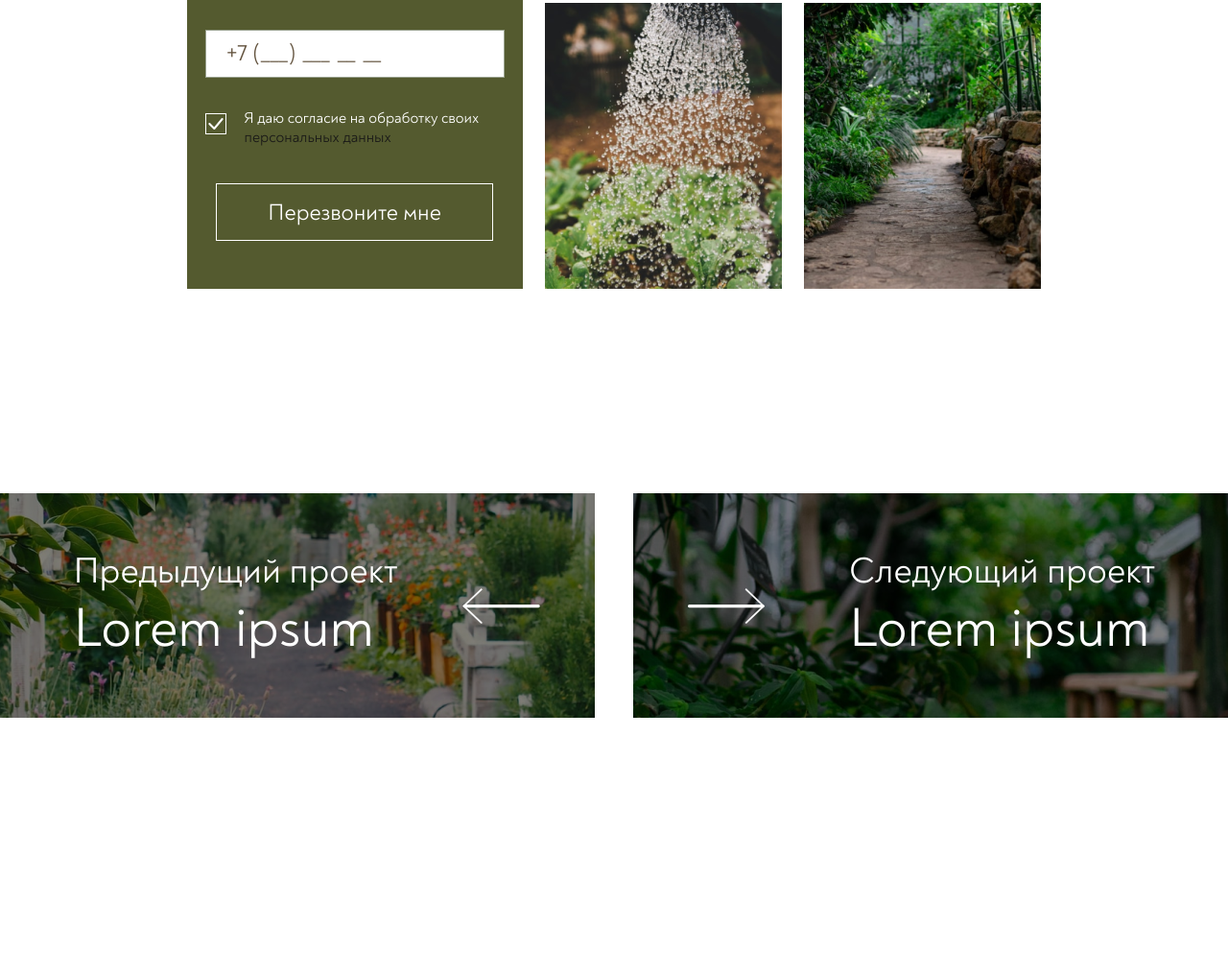
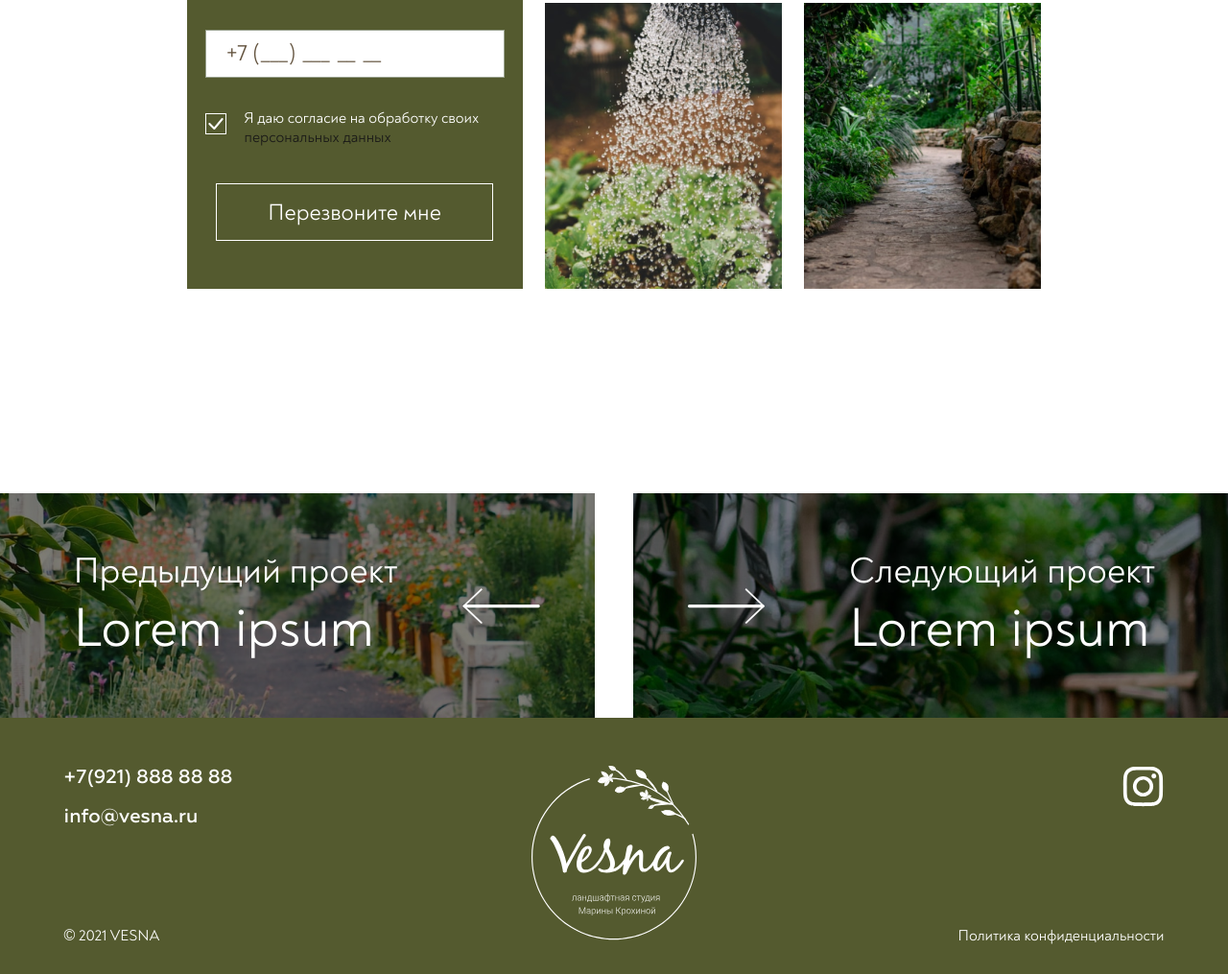
Before and after one commit to anastasiia-avdeeva/Vesna-website, a plain HTML site: page project.html in a window 1280 px wide. Shown: the part 4086-5101 px from the top of the page at 96% size. Before the commit the page ends 4934 px from the top, so only its background shows below. Drawn offline with nearby package versions, Linux system fonts and the light colour scheme; files that its build step writes are made by us from their sources; files whose address does not match are found by name; a web font is replaced by a local one.

Commit message:
add footer to project page, delete temporary margin-bottom from btw-pages

```diff
--- a/assets/styles/blocks/_btw-pages.scss
+++ b/assets/styles/blocks/_btw-pages.scss
@@ -1,5 +1,4 @@
 .btw-pages {
-  margin-bottom: 100px; //temporary, while there is no footer
   height: 234px;
   display: grid;
   grid-template-columns: 1fr 1fr;
--- a/project.html
+++ b/project.html
@@ -579,7 +579,42 @@
         </div>
       </section>
     </main>
-    <footer class="footer"></footer>
+    <footer class="footer">
+      <div class="footer__container">
+          <div class="footer__contacts">
+              <div>
+                  <a class="footer__contact-item"
+                      href="tel:+79218888888">+7(921) 888 88 88
+                  </a>
+              </div>
+              <div>
+                  <a class="footer__contact-item"
+                      href="info@vesna.ru">info@vesna.ru
+                  </a>
+              </div>
+          </div>
+          <div class="footer__copyright">
+              <a class="footer__copyright-link"
+                  href="#">© 2021 VESNA
+              </a>
+          </div>
+          <div class="footer__logo">
+              <a class="footer__logo-link"
+                  href=""><img src="./assets/icons/footer.svg" alt="Logo">
+              </a>
+          </div>
+          <div class="footer__icon">
+              <a class="footer__icon-link"
+                  href="#"><img src="./assets/icons/instagram.svg" alt="instagram">
+              </a>
+          </div>
+          <div class="footer__privacy-policy">
+              <a class="footer__privacy-policy-link "
+                  href="#">Политика конфиденциальности
+              </a>
+          </div>
+      </div>
+  </footer>
     <!-- скрипт для ввода номера телефона в форму -->
     <script>
       document
```
